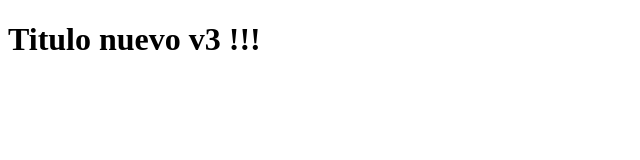
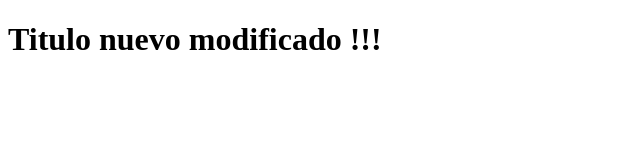
Before and after one commit to hombrepizza/hello-world-git, a plain HTML site: page index.html in a window 1280 px wide. Shown: the whole page, without its empty margins (0-640 px from the left). Drawn offline with Linux system fonts and the light colour scheme.

Commit message:
Se modificó el index nuevamente
El titulo cambió de  titulo nuevo a modificado

```diff
--- a/index.html
+++ b/index.html
@@ -8,6 +8,6 @@
 
 </head>
 <body>
-    <h1>Titulo nuevo v3 !!!</h1>
+    <h1>Titulo nuevo modificado !!!</h1>
 </body>
 </html>
```
